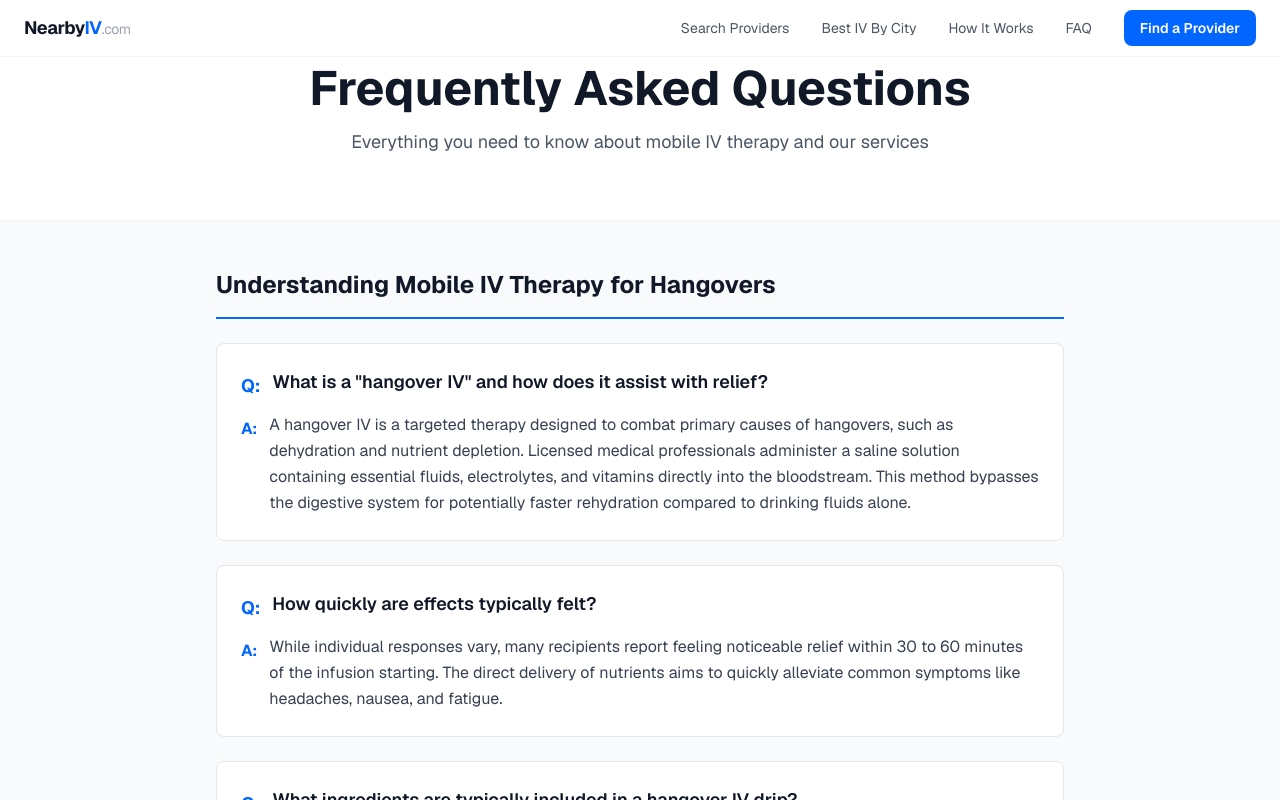
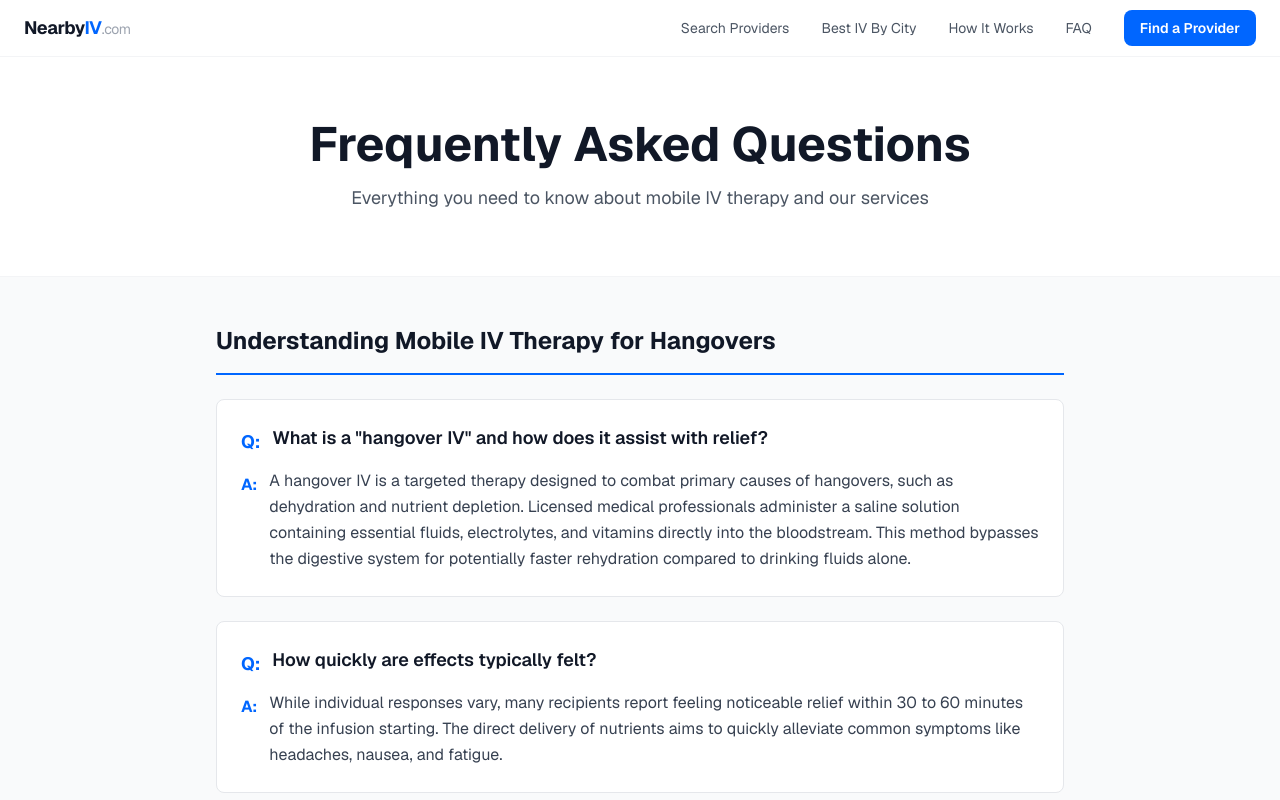
Before and after one commit to tlally2001-max/NearByIV, a Next.js app: page /faq in a window 1280 px wide. Shown: the top 800 px of the page. Built offline with nearby package versions, Linux system fonts and the light colour scheme.

Commit message:
Fix: Add top padding to prevent fixed header from cutting off content

```diff
--- a/app/faq/page.tsx
+++ b/app/faq/page.tsx
@@ -116,7 +116,7 @@ export default function FAQPage() {
       <Header />
 
       {/* Header */}
-      <header className="bg-white border-b border-gray-100">
+      <header className="bg-white border-b border-gray-100 pt-14">
         <div className="max-w-4xl mx-auto px-6 py-16 text-center">
           <h1 className="text-5xl font-bold text-gray-900 mb-4">
             Frequently Asked Questions
--- a/app/how-it-works/page.tsx
+++ b/app/how-it-works/page.tsx
@@ -67,7 +67,7 @@ export default function HowItWorks() {
       <Header />
 
       {/* Hero Section */}
-      <section className="relative bg-gradient-to-br from-slate-50 to-blue-50 py-12 md:py-16 px-6">
+      <section className="relative bg-gradient-to-br from-slate-50 to-blue-50 py-12 md:py-16 px-6 pt-14">
         <div className="max-w-4xl mx-auto text-center">
           <h1 className="text-5xl md:text-6xl lg:text-7xl font-bold text-gray-900 leading-tight tracking-tight mb-2">
             Your Answer to Feeling{" "}
--- a/app/locations/page.tsx
+++ b/app/locations/page.tsx
@@ -41,7 +41,7 @@ export default function LocationsPage() {
       <Header />
 
       {/* Header */}
-      <header className="bg-white border-b border-gray-100">
+      <header className="bg-white border-b border-gray-100 pt-14">
         <div className="max-w-7xl mx-auto px-6 py-12 text-center">
           <h1 className="text-4xl font-bold text-gray-900">
             Best Mobile IV Therapy By City
```
